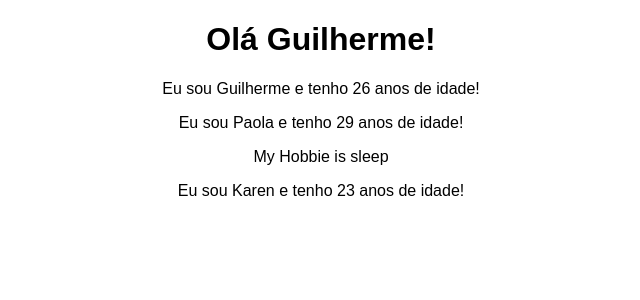
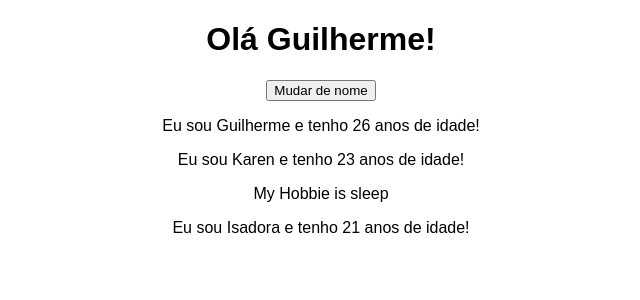
Before and after one commit to guilhermefelipesilva/react-noob, a React (Create React App) app: page / in a window 1280 px wide. Shown: the top 300 px of the page, without its empty margins (319-959 px from the left). Built offline with nearby package versions, Linux system fonts and the light colour scheme.

Commit message:
state, function onClick

```diff
--- a/src/App.js
+++ b/src/App.js
@@ -1,16 +1,36 @@
 import React, { Component } from 'react';
-import logo from './logo.svg';
 import './App.css';
 import Person from './Person/Person'
 
 class App extends Component {
+  state = {
+    persons: [
+      { name: 'Guilherme', age: 26 },
+      { name: 'Karen', age: 23 },
+      { name: 'Isadora', age: 21 }
+    ]
+  }
+
+  switchNameHandler = () => {
+    // console.log('Cliquei')
+    this.setState({
+      persons: [
+        { name: 'Guilherme Felipe', age: 26 },
+        { name: 'Karen', age: 23 },
+        { name: 'Isadora', age: 23 }
+      ]
+    }
+    )
+  }
+
   render() {
     return (
       <div className="App">
         <h1>Olá Guilherme!</h1>
-        <Person name="Guilherme" age="26" />
-        <Person name="Paola" age="29" >My Hobbie is sleep</Person>
-        <Person name="Karen" age="23" />
+        <button onClick={this.switchNameHandler}>Mudar de nome</button>
+        <Person name={this.state.persons[0].name} age={this.state.persons[0].age} />
+        <Person name={this.state.persons[1].name} age={this.state.persons[1].age} >My Hobbie is sleep</Person>
+        <Person name={this.state.persons[2].name} age={this.state.persons[2].age} />
       </div>
     );
   }
```
